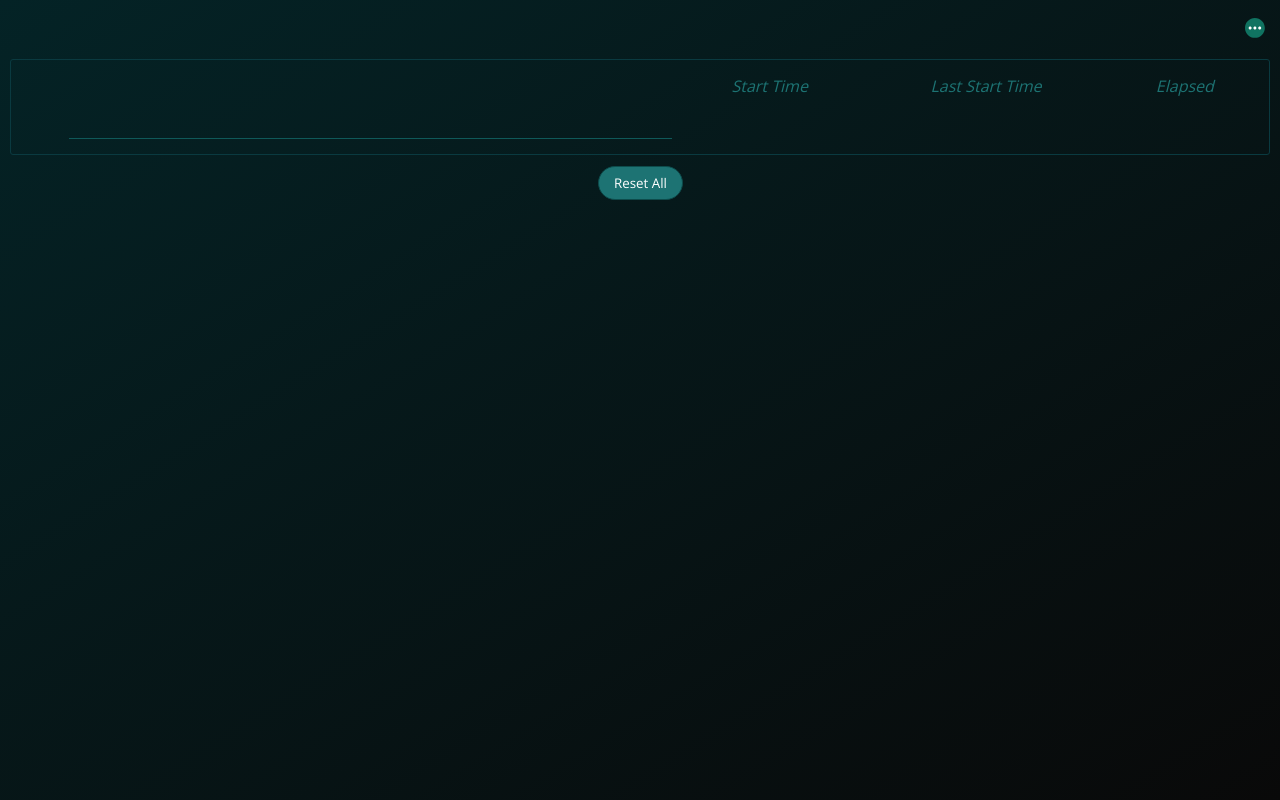
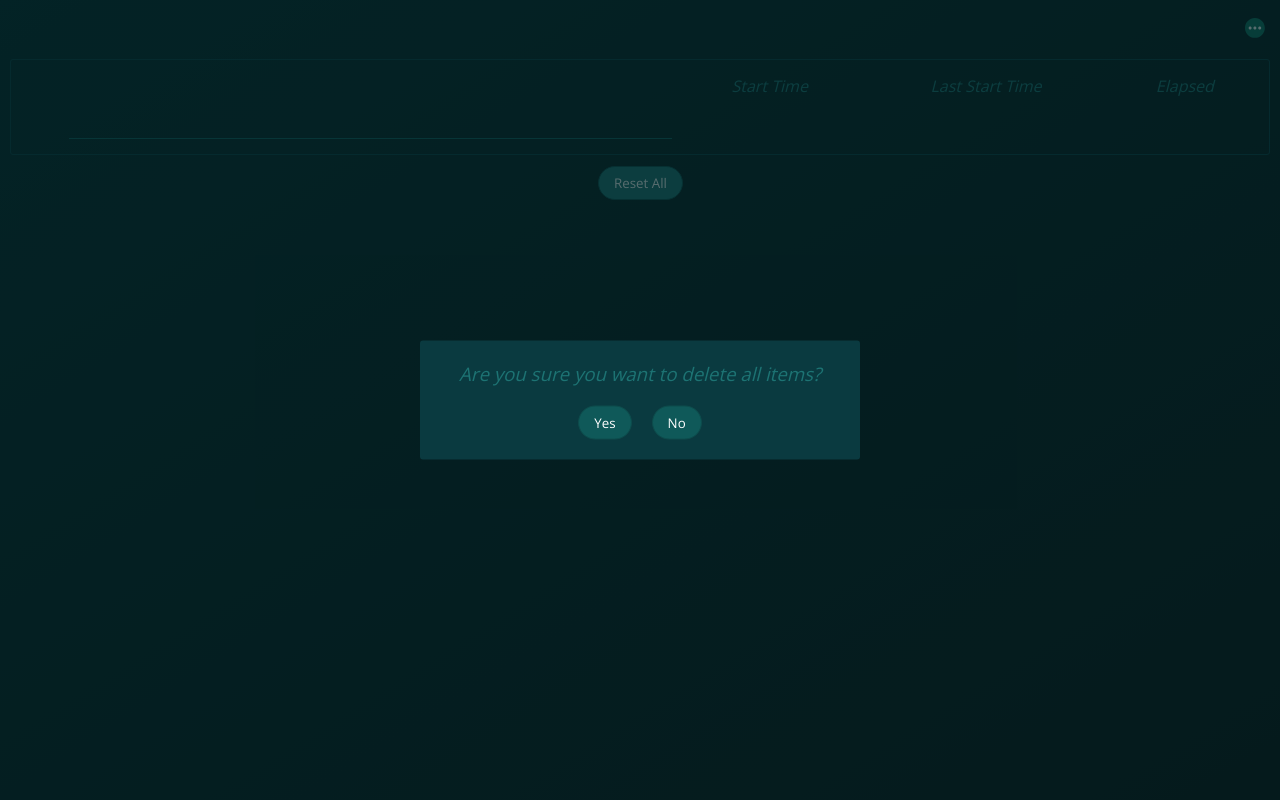
Before and after one commit to cjbailey/clockit, a React (Create React App) app: page / in a window 1280 px wide. Both pictures are taken after a click on the button "Reset All". Built offline with nearby package versions, Linux system fonts and the light colour scheme.

Commit message:
[Feature] Reset All now preceeded by confirmation dialog

```diff
--- a/src/components/AppContext.tsx
+++ b/src/components/AppContext.tsx
@@ -10,9 +10,6 @@ const defaultAppContext: IAppContext = {
     updateInterval: 30000,
     timeFormat: "hh:mm:ss",
   },
-  // settingsShown: false,
-  // showSettings() {},
-  // hideSettings() {},
   setUpdateInterval() {},
   setTimeFormat() {},
   pushView() {
@@ -51,7 +48,7 @@ const AppContext = (props: PropsWithChildren) => {
     );
   }, [updateInterval, timeFormat]);
 
-  const pushView = async (component: JSX.Element): Promise<void> => {
+  const pushView = async <T,>(component: JSX.Element): Promise<T> => {
     return new Promise((resolver) => {
       setViewStack((prev) => {
         return [...prev, { component, resolver }];
--- /dev/null
+++ b/src/components/ConfirmDialog.tsx
@@ -0,0 +1,41 @@
+import React from "react";
+import { useAppContext } from "./AppContext";
+import Button from "./Button";
+
+interface IProps {
+  message: string;
+  acceptText: string;
+  cancelText: string;
+}
+
+export default function ConfirmDialog({ message, acceptText, cancelText }: IProps) {
+  const appContext = useAppContext();
+
+  const accept = async () => {
+    if (appContext) {
+      await appContext.popView(true);
+    }
+  };
+
+  const cancel = async () => {
+    if (appContext) {
+      await appContext.popView(false);
+    }
+  };
+
+  return (
+    <div className="full-screen-overlay">
+      <div className="confirm-dialog">
+        <div className="confirm-dialog-message">{message}</div>
+        <div className="confirm-dialog-buttons">
+          <Button className="confirm-dialog-btn" onClick={accept}>
+            {acceptText}
+          </Button>
+          <Button className="confirm-dialog-btn" onClick={cancel}>
+            {cancelText}
+          </Button>
+        </div>
+      </div>
+    </div>
+  );
+}
--- a/src/components/WorkList.tsx
+++ b/src/components/WorkList.tsx
@@ -6,12 +6,17 @@ import TimerAction from "../types/TimerAction";
 import { WorkListActionType } from "../types/WorkListActionType";
 import { useAppContext } from "./AppContext";
 import Button from "./Button";
+import ConfirmDialog from "./ConfirmDialog";
 import WorkItem from "./WorkItem";
 
 interface IProps {
   items: IWorkListItem[];
   workItemDispatcher: Dispatch<IWorkListItemAction>;
 }
+
+const CONFIRM_DIALOG = (
+  <ConfirmDialog message="Are you sure you want to delete all items?" acceptText="Yes" cancelText="No" />
+);
 
 export default function WorkList({ items, workItemDispatcher }: IProps) {
   const [activeTimer, setActiveTimer] = useState<TimerAction | null>(null);
@@ -75,8 +80,12 @@ export default function WorkList({ items, workItemDispatcher }: IProps) {
     setActiveTimer(timer);
   };
 
-  const resetAll = () => {
-    // setItems([]);
+  const resetAll = async () => {
+    const confirm = await appContext.pushView<boolean>(CONFIRM_DIALOG);
+    if (!confirm) {
+      return;
+    }
+
     workItemDispatcher({
       type: WorkListActionType.Reset,
     });
--- a/src/styles.scss
+++ b/src/styles.scss
@@ -245,6 +245,43 @@ input {
   }
 }
 
+.full-screen-overlay {
+  position: absolute;
+  top: 0;
+  left: 0;
+  right: 0;
+  bottom: 0;
+  background-color: #042326aa;
+}
+
+.confirm-dialog {
+  max-width: 400px;
+  margin: 50vh auto;
+  transform: translateY(-50%);
+  background-color: $Color-theme-2-hex;
+  border-radius: 3px;
+  padding: 20px;
+  font-size: 14pt;
+  text-align: center;
+
+  .confirm-dialog-message {
+    margin: 0;
+    color: $Color-theme-4-hex;
+    font-style: italic;
+  }
+
+  .confirm-dialog-buttons {
+    margin-top: 20px;
+    display: flex;
+    flex-direction: row;
+    justify-content: center;
+
+    .confirm-dialog-btn {
+      margin: 0 10px;
+    }
+  }
+}
+
 @keyframes glow {
   0% {
     box-shadow: 0 0 1px 1px #f05800;
```
Also changed, not shown: src/interfaces/IAppContext.ts (+2 -5 lines).
